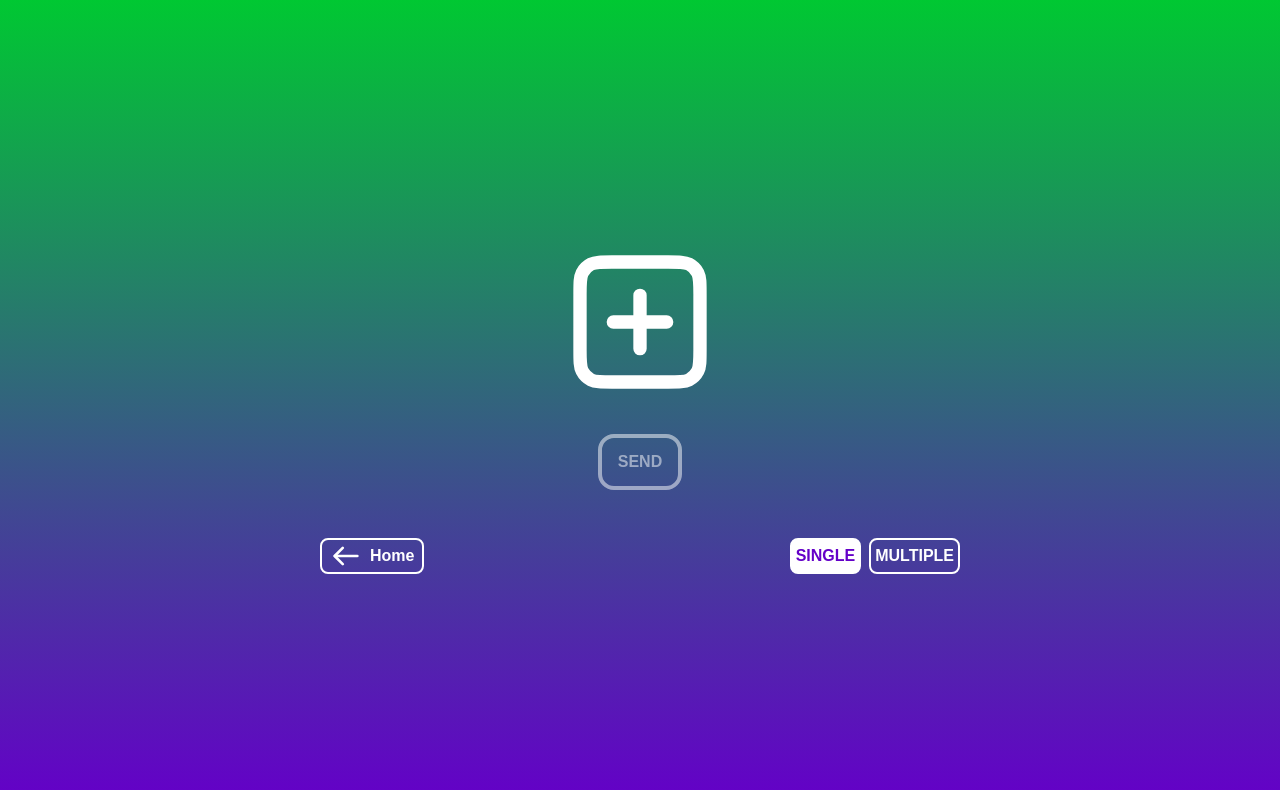
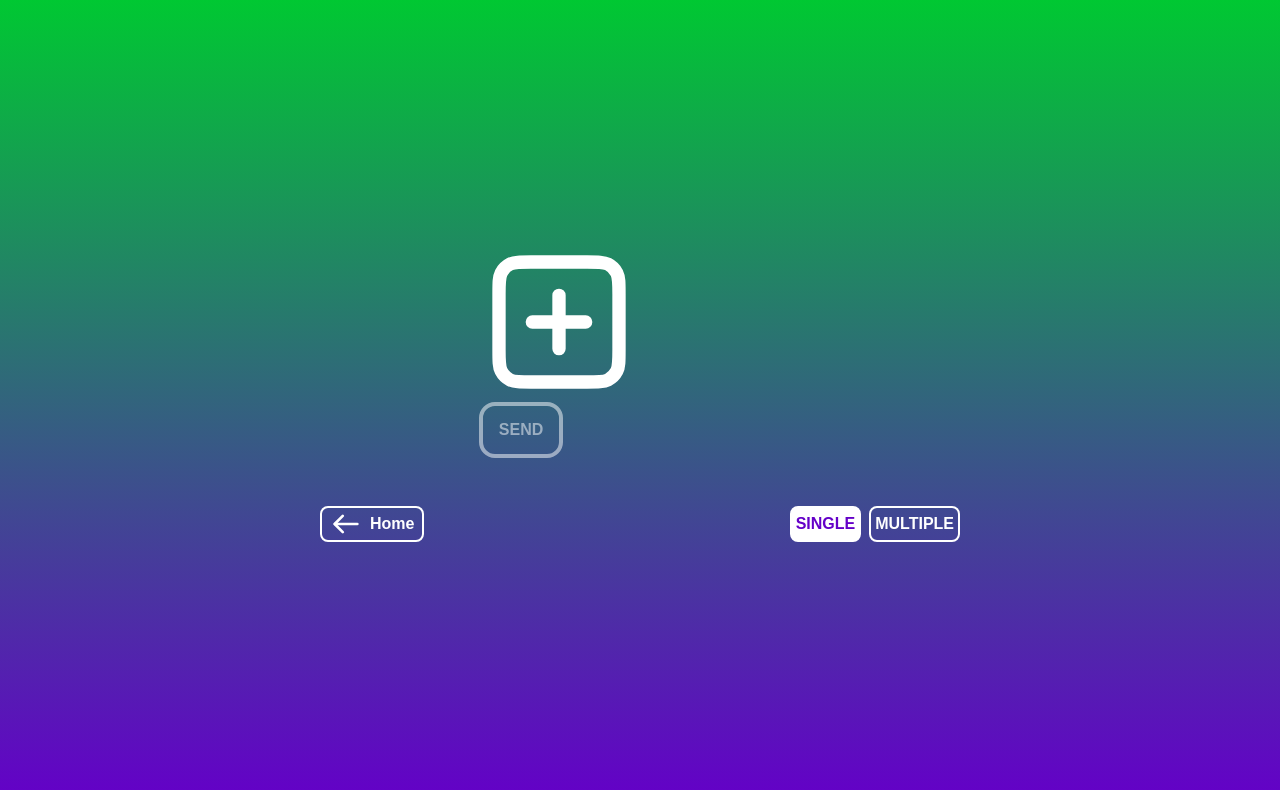
Before and after one commit to gizinski-jacek/qr-file-share, a React (Create React App) app: page /send in a window 1280 px wide. Shown: the top 790 px of the page. Built offline with nearby package versions, Linux system fonts and the light colour scheme.

Commit message:
Renaming server files state.
Updating layout.
Rendering file type icon.
Converting file size to more user friendly.

```diff
--- a/src/components/Send.tsx
+++ b/src/components/Send.tsx
@@ -3,11 +3,14 @@ import { useEffect, useRef, useState } from 'react';
 import axios, { AxiosError } from 'axios';
 import { QRCodeSVG } from 'qrcode.react';
 import { useSingleFile } from './Overlay';
+import { RemoteFile } from '../types';
+import { FileIcon } from 'react-file-icon';
+import prettyBytes from 'pretty-bytes';
 
 const Send = () => {
 	const [fileList, setFileList] = useState<FileList | null>(null);
 	const [fileListErrors, setFileListErrors] = useState<string[] | null>(null);
-	const [filesURLs, setFilesURLs] = useState<string[] | null>(null);
+	const [remoteFiles, setRemoteFiles] = useState<RemoteFile[]>([]);
 	const [uploadError, setUploadError] = useState<string | null>(null);
 	const ref = useRef<HTMLInputElement>(null);
 	const { singleFile } = useSingleFile();
@@ -15,7 +18,7 @@ const Send = () => {
 	useEffect(() => {
 		setFileList(null);
 		setFileListErrors(null);
-		setFilesURLs(null);
+		setRemoteFiles([]);
 	}, [singleFile]);
 
 	const clickSelectFile = (e: React.MouseEvent<HTMLDivElement>) => {
@@ -53,7 +56,7 @@ const Send = () => {
 					`${process.env.REACT_APP_API_URI}/api/send-single-file`,
 					uploadData
 				);
-				setFilesURLs([res.data]);
+				setRemoteFiles(res.data);
 			}
 			if (!singleFile) {
 				for (let i = 0; i < fileList.length; i++) {
@@ -63,7 +66,7 @@ const Send = () => {
 					`${process.env.REACT_APP_API_URI}/api/send-multiple-files`,
 					uploadData
 				);
-				setFilesURLs(res.data);
+				setRemoteFiles(res.data);
 			}
 			setFileList(null);
 			setUploadError(null);
@@ -79,23 +82,21 @@ const Send = () => {
 
 	return !uploadError ? (
 		<div className='send'>
-			<form encType='multipart/form-data'>
-				<label htmlFor='file'>Select file</label>
-				<input
-					ref={ref}
-					id='file'
-					name='file'
-					type='file'
-					multiple={!singleFile}
-					onChange={handleFileSelect}
-				/>
-			</form>
-			{filesURLs?.map((url, i) => (
+			{remoteFiles.length > 0 ? (
+				<div className='qr-code-list'>
+					{remoteFiles.map((file, i) => (
 						<div key={i} className='qr-code' aria-label='qr code'>
-					<QRCodeSVG value={url} />
+							<QRCodeSVG value={file.url} />
+							<div>
+								<div>{file.name}</div>
+								<div>{prettyBytes(file.size)}</div>
+							</div>
 						</div>
 					))}
-			{filesURLs ? null : fileList ? (
+				</div>
+			) : (
+				<div className='form-container'>
+					{fileList ? (
 						<div
 							className='checkmark-icon'
 							onClick={clickSelectFile}
@@ -137,20 +138,41 @@ const Send = () => {
 						</div>
 					)}
 					{fileListErrors && (
-				<div>
+						<div className='errors'>
 							{fileListErrors.map((error, i) => (
 								<div key={i}>{error}</div>
 							))}
 						</div>
 					)}
 					{fileList && (
+						<>
+							<div>Uploading files:</div>
+							<div className='upload-list'>
+								{Array.from(fileList).map((file, i) => {
+									return (
+										<div key={i}>
+											<FileIcon extension={file.name.slice(-3)} />
 											<div>
-					Files:{' '}
-					{Array.from(fileList).map((file, i) => {
-						return <div key={i}>{file.name}</div>;
+												<div>{file.name}</div>
+												<div>{prettyBytes(file.size)}</div>
+											</div>
+										</div>
+									);
 								})}
 							</div>
+						</>
 					)}
+					<form encType='multipart/form-data'>
+						<label htmlFor='file'>Select file</label>
+						<input
+							ref={ref}
+							id='file'
+							name='file'
+							type='file'
+							multiple={!singleFile}
+							onChange={handleFileSelect}
+						/>
+					</form>
 					<button
 						className='send-btn'
 						type='button'
@@ -160,6 +182,8 @@ const Send = () => {
 						Send
 					</button>
 				</div>
+			)}
+		</div>
 	) : (
 		<div>{uploadError}</div>
 	);
```
Lines whose indentation alone changed are shown as unchanged.
